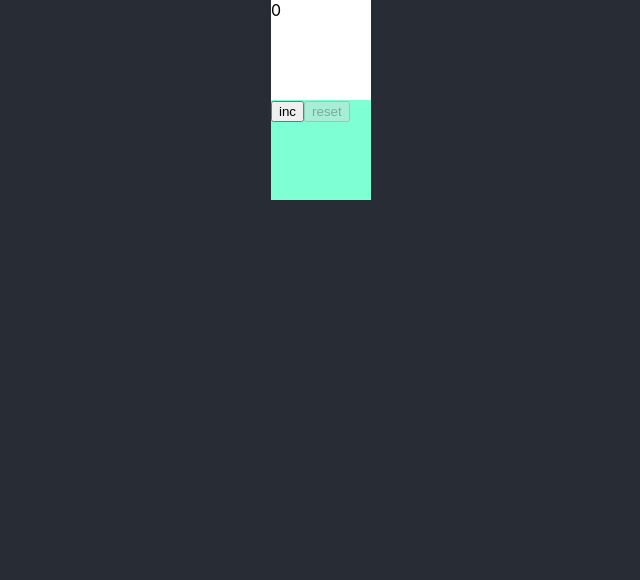
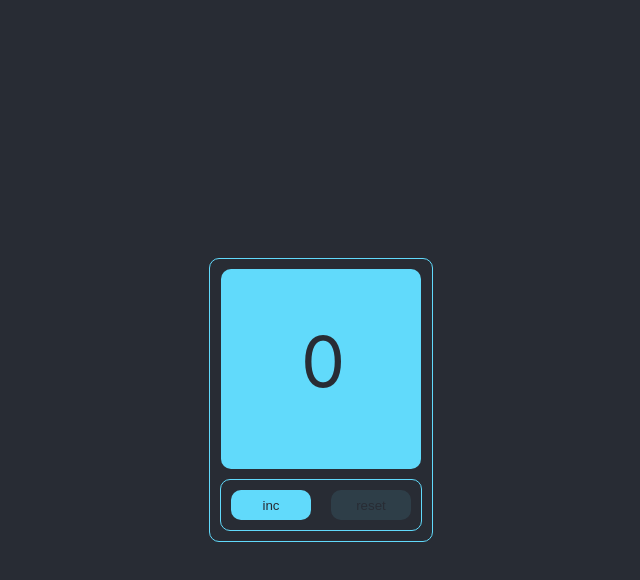
Before and after one commit to andreypats/counter, a React (Create React App) app: page / in a window 1280 px wide. Shown: the top 580 px of the page, without its empty margins (319-959 px from the left). Built offline with nearby package versions, Linux system fonts and the light colour scheme.

Commit message:
Counter is done

```diff
--- a/src/App.tsx
+++ b/src/App.tsx
@@ -24,7 +24,9 @@ function App() {
     return (
         <div className={s.app}>
             <div className={s.counter}>
-                <div className={s.num}>{num}</div>
+                <div className={s.numWindow}>
+                    <div className={num === numMax ? s.numMax : s.num}>{num}</div>
+                </div>
                 <div className={s.buttons}>
                     <Button name={'inc'} callback={incNum} disabled={disableInc}/>
                     <Button name={'reset'} callback={resetNum} disabled={disableReset}/>
--- a/src/components/button/Button.tsx
+++ b/src/components/button/Button.tsx
@@ -1,8 +1,10 @@
 import React from 'react';
+import s from "./button.module.css";
 
 export const Button = (props: ButtonType) => {
     return (
         <button
+            className={s.button}
             onClick={props.callback}
             disabled={props.disabled}
         >
--- /dev/null
+++ b/src/components/button/button.module.css
@@ -0,0 +1,12 @@
+.button {
+    width: 80px;
+    height: 30px;
+    border: none;
+    border-radius: 10px;
+    color: #282c34;
+    background-color: #61dafb;
+}
+
+.button:disabled {
+    opacity: 0.1;
+}
--- a/src/counter.module.css
+++ b/src/counter.module.css
@@ -1,23 +1,55 @@
 .app {
     background-color: #282c34;
     height: 100vh;
+    display: flex;
+    justify-content: center;
+    align-items: center;
 }
 
 .counter {
+    border: #61dafb solid 1px;
+    border-radius: 10px;
+    padding: 10px;
     display: flex;
     flex-flow: column nowrap;
-    /*justify-content: flex-end;*/
+    justify-content: space-around;
     align-items: center;
 }
 
+.numWindow {
+    width: 200px;
+    height: 200px;
+    border-radius: 10px;
+    background-color: #61dafb;
+    position: relative;
+    margin-bottom: 10px;
+}
+
 .num {
-    width: 100px;
-    height: 100px;
-    background-color: white;
+    position: absolute;
+    top: 25%;
+    left: 40%;
+    font-size: 70px;
+    color: #282c34;
+}
+
+.numMax {
+    position: absolute;
+    top: 25%;
+    left: 40%;
+    font-size: 70px;
+    color: red;
 }
 
 .buttons {
-    width: 100px;
-    height: 100px;
-    background-color: aquamarine;
+    width: 200px;
+    padding-top: 10px;
+    padding-bottom: 10px;
+    background-color: #282c34;
+    border: #61dafb solid 1px;
+    border-radius: 10px;
+    display: flex;
+    flex-flow: row nowrap;
+    justify-content: space-around;
+    align-items: center;
 }
```
